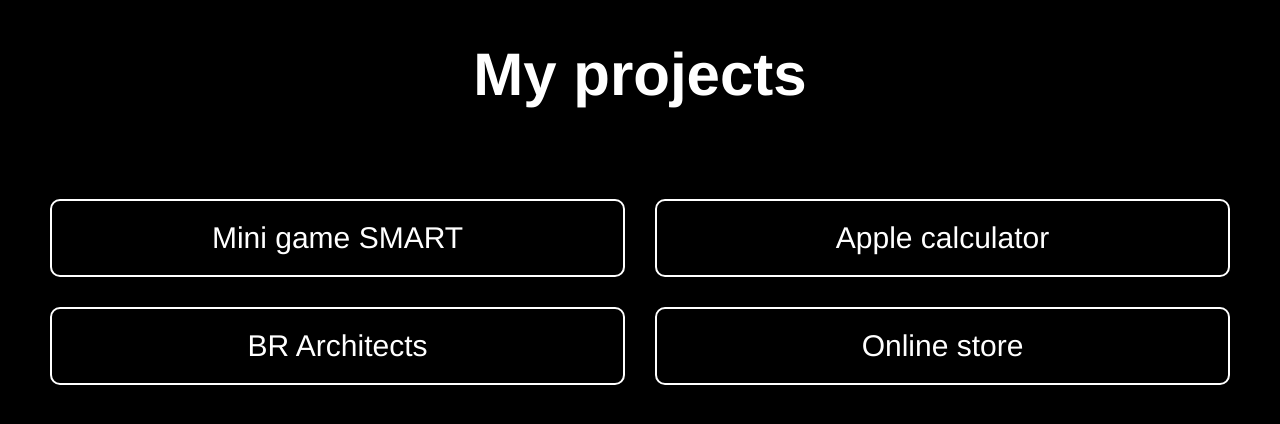
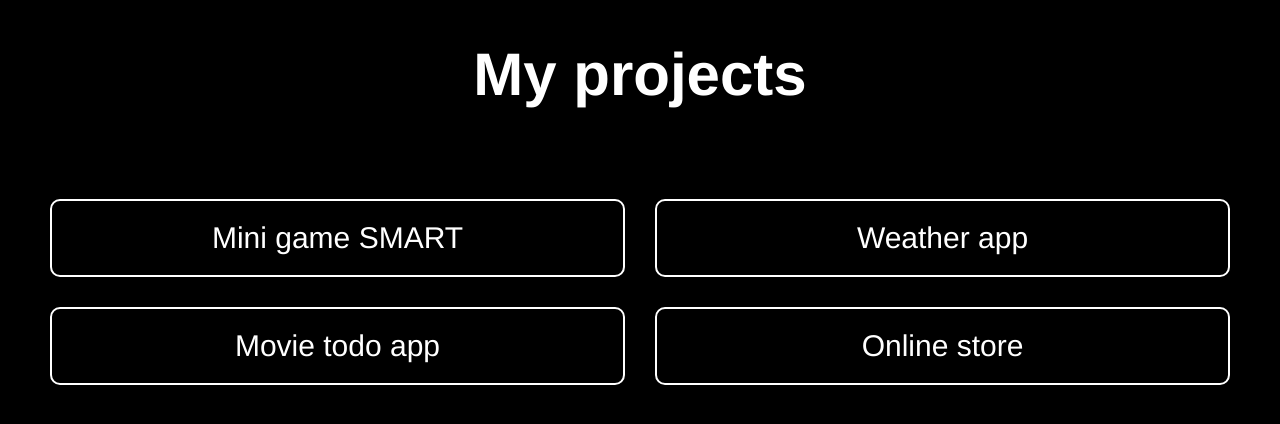
Before and after one commit to ArsenMamataliev/ArsenMamataliev.github.io, a plain HTML site: page index.html in a window 1280 px wide. Drawn offline with Linux system fonts and the light colour scheme.

Commit message:
some projects was changed

```diff
--- a/index.html
+++ b/index.html
@@ -10,8 +10,8 @@
 	<h1>My projects</h1>
 	<div class="container">
 		<div><a href="http://arsenmamataliev.github.io/Smart/">Mini game SMART</a></div>
-		<div><a href="http://arsenmamataliev.github.io/Calc/">Apple calculator</a></div>
-		<div><a href="https://arsenmamataliev.github.io/BR-Architects/">BR Architects</a></div>
+		<div><a href="http://arsenmamataliev.github.io/weather-app/">Weather app</a></div>
+		<div><a href="https://arsenmamataliev.github.io/Movie-todo-app/">Movie todo app</a></div>
 		<div><a href="https://arsenmamataliev.github.io/storeFrontendSide/index.html">Online store</a></div>
 	</div>
 	<script src="index.js"></script>
```
